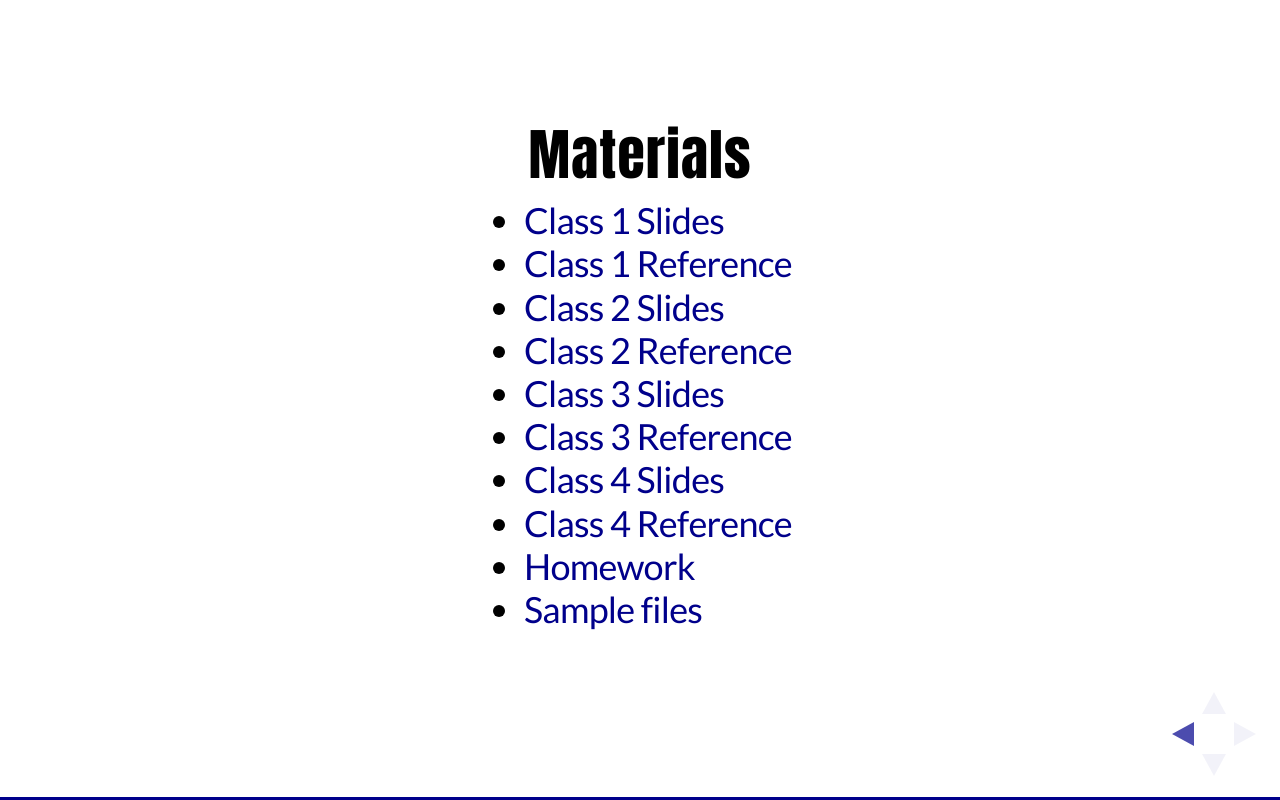
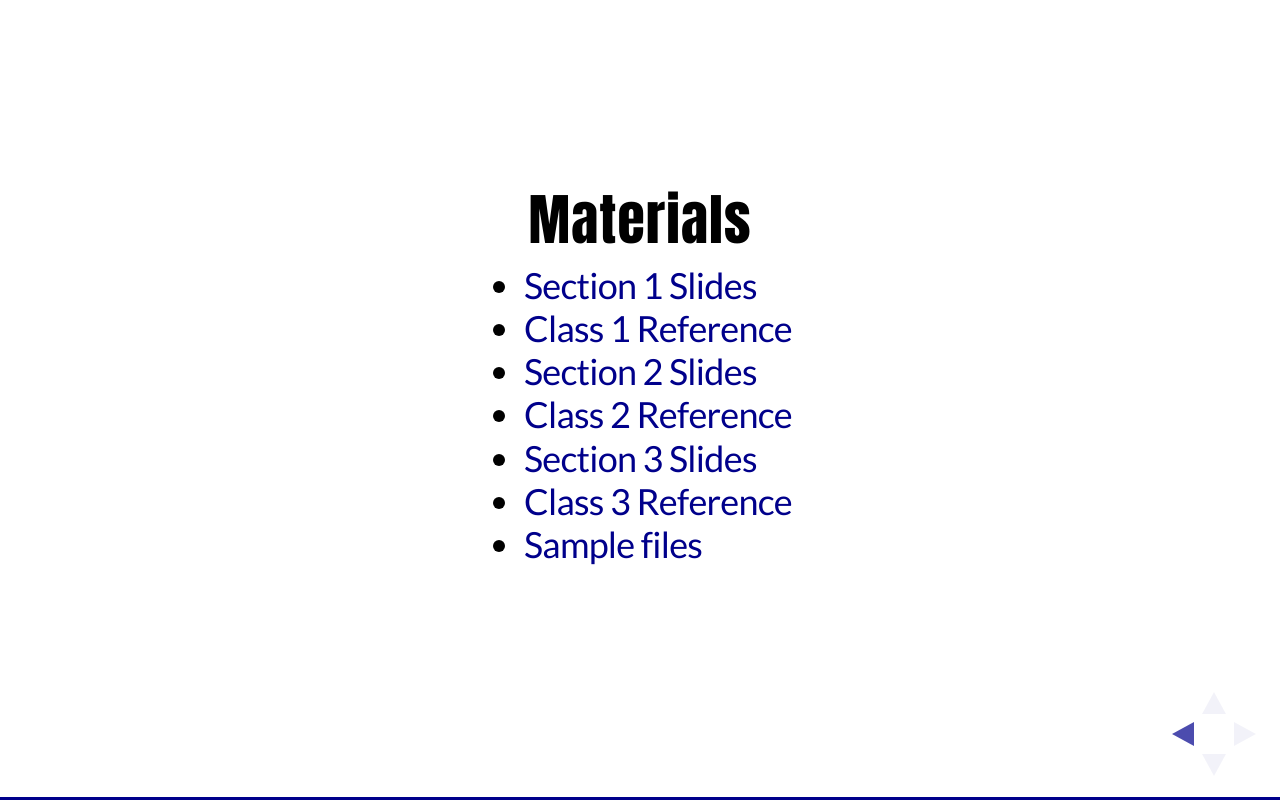
Before and after one commit to hurrendor/gdi-html-intro, a website: page index.html in a window 1280 px wide. Both pictures are taken after a click on the element 1251 px from the left and 734 px from the top of the page. Drawn offline with nearby package versions, Linux system fonts and the light colour scheme; files that its build step writes are made by us from their sources; grey boxes are pictures that could not be loaded; a web font is replaced by a local one.

Commit message:
Update links

```diff
--- a/index.html
+++ b/index.html
@@ -6,7 +6,7 @@
 
     <title>HTML/CSS ~ Girl Develop It</title>
 
-    <meta name="description" content="This is the official Girl Develop It Core HTML/CSS curriculum. The course is meant to be taught in 4 two-hour sections.">
+    <meta name="description" content="This is the official Girl Develop It Core HTML/CSS curriculum.">
     <meta name="author" content="Girl Develop It">
 
     <meta name="apple-mobile-web-app-capable" content="yes" />
@@ -56,15 +56,12 @@
         <section>
           <h3>Materials</h3>
           <ul>
-            <li><a href="class1.html">Class 1 Slides</a></li>
+            <li><a href="class1.html">Section 1 Slides</a></li>
             <li><a href="files/reference-sheet-1.pdf">Class 1 Reference</a></li>
-            <li><a href="class2.html">Class 2 Slides</a></li>
+            <li><a href="class2.html">Section 2 Slides</a></li>
             <li><a href="files/reference-sheet-2.pdf">Class 2 Reference</a></li>
-            <li><a href="class3.html">Class 3 Slides</a></li>
+            <li><a href="class3.html">Section 3 Slides</a></li>
             <li><a href="files/reference-sheet-3.pdf">Class 3 Reference</a></li>
-            <li><a href="class4.html">Class 4 Slides</a></li>
-            <li><a href="files/reference-sheet-4.pdf">Class 4 Reference</a></li>
-            <li><a href="homework.html">Homework</a></li>
             <li><a href="files/sample-code.zip">Sample files</a></li>
           </ul>
         </section>
```
